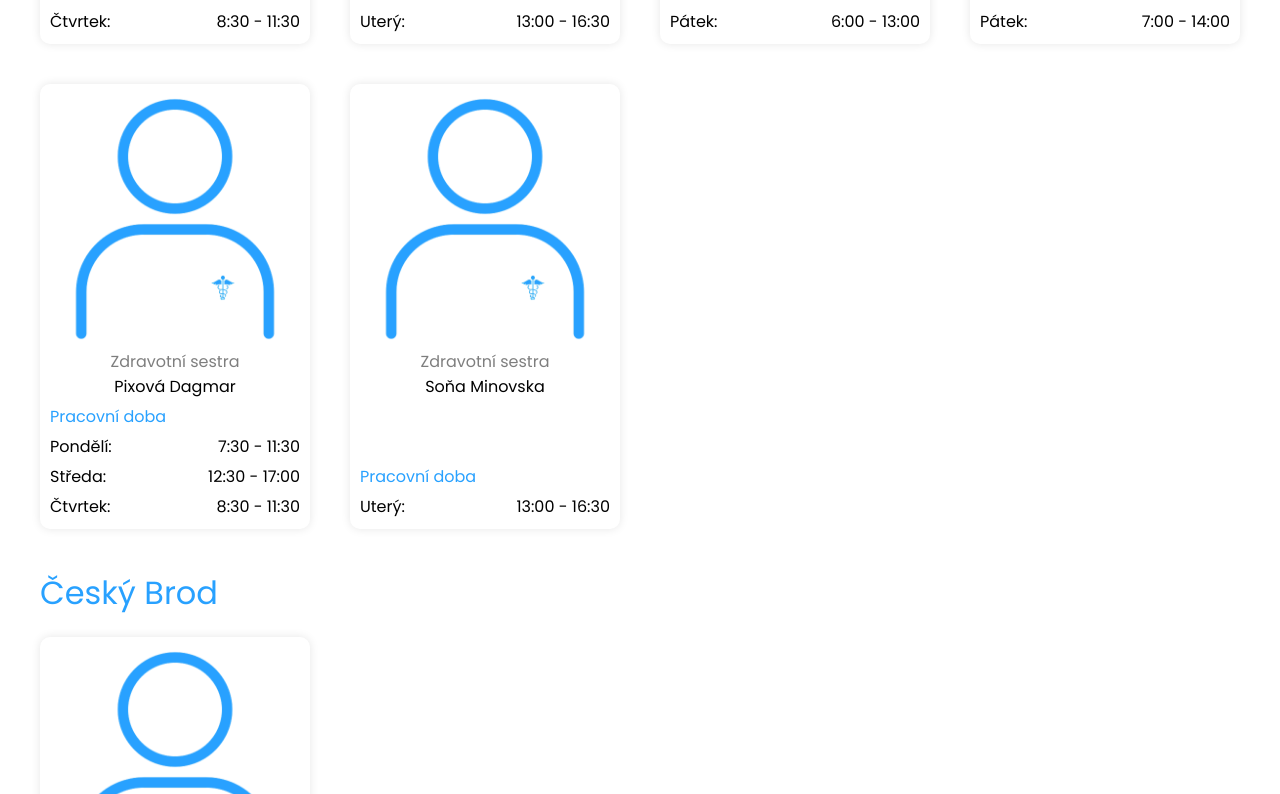
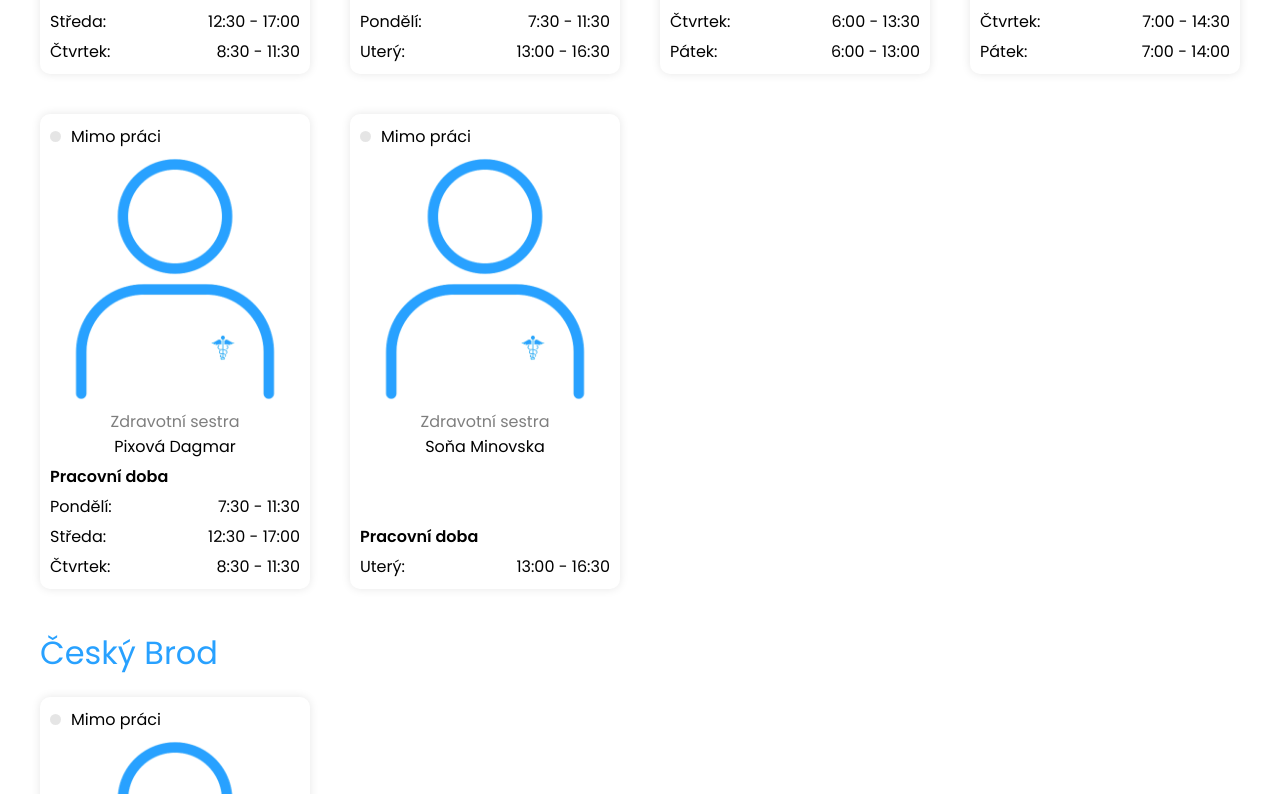
Before and after one commit to stepandordiai/bourek, a React (Vite) app in the folder frontend/: page /nas-tym in a window 1280 px wide. Shown: the part 986-1780 px from the top of the page. Built offline with nearby package versions, Linux system fonts and the light colour scheme; no server answers.

Commit message:
feat: update OurTeam page and translations

```diff
--- a/frontend/src/pages/OurTeam/OurTeam.jsx
+++ b/frontend/src/pages/OurTeam/OurTeam.jsx
@@ -12,8 +12,8 @@ const ourTeamData = [
 		number: "+420 602 273 579",
 		email: "josef@bourek.cz",
 		workingHours: [
-			{ name: "our_team.wed", hours: "12:30 - 17:00" },
-			{ name: "our_team.thu", hours: "8:30 - 11:30" },
+			{ id: 3, name: "our_team.wed", start: "12:30", end: "17:00" },
+			{ id: 4, name: "our_team.thu", start: "8:30", end: "11:30" },
 		],
 		place: 1,
 	},
@@ -23,8 +23,8 @@ const ourTeamData = [
 		email: "cadorinij@seznam.cz",
 		emailTxt: true,
 		workingHours: [
-			{ name: "our_team.mon", hours: "7:30 - 11:30" },
-			{ name: "our_team.tue", hours: "13:00 - 16:30" },
+			{ id: 1, name: "our_team.mon", start: "7:30", end: "11:30" },
+			{ id: 2, name: "our_team.tue", start: "13:00", end: "16:30" },
 		],
 		place: 1,
 	},
@@ -33,11 +33,11 @@ const ourTeamData = [
 		name: "Matějková Iva",
 		number: "+420 607 841 622",
 		workingHours: [
-			{ name: "our_team.mon", hours: "6:00 - 14:00" },
-			{ name: "our_team.tue", hours: "6:00 - 14:00" },
-			{ name: "our_team.wed", hours: "6:00 - 18:00" },
-			{ name: "our_team.thu", hours: "6:00 - 13:30" },
-			{ name: "our_team.fri", hours: "6:00 - 13:00" },
+			{ id: 1, name: "our_team.mon", start: "6:00", end: "14:00" },
+			{ id: 2, name: "our_team.tue", start: "6:00", end: "14:00" },
+			{ id: 3, name: "our_team.wed", start: "6:00", end: "18:00" },
+			{ id: 4, name: "our_team.thu", start: "6:00", end: "13:30" },
+			{ id: 5, name: "our_team.fri", start: "6:00", end: "13:00" },
 		],
 		place: 1,
 	},
@@ -45,11 +45,11 @@ const ourTeamData = [
 		profession: "our_team.profession_type_2",
 		name: "Jansová Radka",
 		workingHours: [
-			{ name: "our_team.mon", hours: "7:00 - 17:00" },
-			{ name: "our_team.tue", hours: "7:00 - 14:30" },
-			{ name: "our_team.wed", hours: "7:00 - 15:00" },
-			{ name: "our_team.thu", hours: "7:00 - 14:30" },
-			{ name: "our_team.fri", hours: "7:00 - 14:00" },
+			{ id: 1, name: "our_team.mon", start: "7:00", end: "14:30" },
+			{ id: 2, name: "our_team.tue", start: "7:00", end: "17:00" },
+			{ id: 3, name: "our_team.wed", start: "7:00", end: "15:00" },
+			{ id: 4, name: "our_team.thu", start: "7:00", end: "14:30" },
+			{ id: 5, name: "our_team.fri", start: "7:00", end: "14:00" },
 		],
 		place: 1,
 	},
@@ -57,26 +57,40 @@ const ourTeamData = [
 		profession: "our_team.profession_type_3",
 		name: "Pixová Dagmar",
 		workingHours: [
-			{ name: "our_team.mon", hours: "7:30 - 11:30" },
-			{ name: "our_team.wed", hours: "12:30 - 17:00" },
-			{ name: "our_team.thu", hours: "8:30 - 11:30" },
+			{ id: 1, name: "our_team.mon", start: "7:30", end: "11:30" },
+			{ id: 3, name: "our_team.wed", start: "12:30", end: "17:00" },
+			{ id: 4, name: "our_team.thu", start: "8:30", end: "11:30" },
 		],
 		place: 1,
 	},
 	{
 		profession: "our_team.profession_type_3",
 		name: "Soňa Minovska",
-		workingHours: [{ name: "our_team.tue", hours: "13:00 - 16:30" }],
+		workingHours: [
+			{ id: 2, name: "our_team.tue", start: "13:00", end: "16:30" },
+		],
 		place: 1,
 	},
 	{
 		profession: "our_team.profession_type_3",
 		name: "Elena Zajičkova",
 		number: "+420 601 369 198",
-		workingHours: [{ name: "our_team.tue", hours: "8:30 - 14:30" }],
+		workingHours: [
+			{ id: 2, name: "our_team.tue", start: "8:30", end: "14:30" },
+		],
 		place: 2,
 	},
 ];
+
+const now = new Date();
+const dayNow = now.getDay();
+const currentMinutes = now.getHours() * 60 + now.getMinutes();
+
+// TODO: learn this
+function timeToMinutes(time) {
+	const [h, m] = time.split(":").map(Number);
+	return h * 60 + m;
+}
 
 const OurTeam = () => {
 	const { t } = useTranslation();
@@ -104,8 +118,37 @@ const OurTeam = () => {
 										{ profession, name, number, email, workingHours, emailTxt },
 										index,
 									) => {
+										// TODO: learn this
+										const isWorkingNow = workingHours.some((day) => {
+											const start = timeToMinutes(day.start);
+											const end = timeToMinutes(day.end);
+
+											return (
+												currentMinutes >= start &&
+												currentMinutes <= end &&
+												day.id === dayNow
+											);
+										});
+
 										return (
 											<div key={index} className="our-team__card">
+												<div
+													style={{
+														display: "flex",
+														justifyContent: "flex-start",
+														alignItems: "center",
+														gap: 10,
+													}}
+												>
+													<span
+														className={`our-team__card-indicator ${isWorkingNow ? "indicator--active" : ""}`.trim()}
+													></span>
+													<span>
+														{isWorkingNow
+															? t("our_team.atWork")
+															: t("our_team.offWork")}
+													</span>
+												</div>
 												<img src={profileIcon} alt={name} loading="lazy" />
 												<div className="our-team__card-top">
 													<p>{t(profession)}</p>
@@ -135,15 +178,20 @@ const OurTeam = () => {
 													)}
 												</div>
 												<div className="our-team__card-bottom">
-													<p style={{ marginBottom: 5 }}>
+													<p style={{ marginBottom: 5, fontWeight: 600 }}>
 														{t("our_team.working_hours")}
 													</p>
 													<ul className="our-team__working-hours">
-														{workingHours.map((day, index) => {
+														{workingHours.map((day, i) => {
 															return (
-																<li key={index} className="day">
+																<li
+																	key={i}
+																	className={`day ${day.id === dayNow ? "day--active" : ""}`.trim()}
+																>
 																	<span>{t(day.name)}:</span>
-																	<span>{day.hours}</span>
+																	<span>
+																		{day.start} - {day.end}
+																	</span>
 																</li>
 															);
 														})}
@@ -163,8 +211,36 @@ const OurTeam = () => {
 										{ profession, name, number, email, workingHours },
 										index,
 									) => {
+										const isWorkingNow = workingHours.some((day) => {
+											const start = timeToMinutes(day.start);
+											const end = timeToMinutes(day.end);
+
+											return (
+												currentMinutes >= start &&
+												currentMinutes <= end &&
+												day.id === dayNow
+											);
+										});
+
 										return (
 											<div key={index} className="our-team__card">
+												<div
+													style={{
+														display: "flex",
+														justifyContent: "flex-start",
+														alignItems: "center",
+														gap: 10,
+													}}
+												>
+													<span
+														className={`our-team__card-indicator ${isWorkingNow ? "indicator--active" : ""}`.trim()}
+													></span>
+													<span>
+														{isWorkingNow
+															? t("our_team.atWork")
+															: t("our_team.offWork")}
+													</span>
+												</div>
 												<img src={profileIcon} alt="" />
 												<div className="our-team__card-top">
 													<p>{t(profession)}</p>
@@ -179,15 +255,20 @@ const OurTeam = () => {
 													)}
 												</div>
 												<div className="our-team__card-bottom">
-													<p style={{ marginBottom: 5 }}>
+													<p style={{ marginBottom: 5, fontWeight: 500 }}>
 														{t("our_team.working_hours")}
 													</p>
 													<ul className="our-team__working-hours">
-														{workingHours.map((day, index) => {
+														{workingHours.map((day, i) => {
 															return (
-																<li key={index} className="day">
+																<li
+																	key={i}
+																	className={`day ${day.id === dayNow ? "day--active" : ""}`.trim()}
+																>
 																	<span>{t(day.name)}:</span>
-																	<span>{day.hours}</span>
+																	<span>
+																		{day.start} - {day.end}
+																	</span>
 																</li>
 															);
 														})}
--- a/frontend/src/pages/OurTeam/OurTeam.scss
+++ b/frontend/src/pages/OurTeam/OurTeam.scss
@@ -15,6 +15,36 @@
 	display: grid;
 	grid-template-columns: repeat(4, 1fr);
 	gap: 40px;
+}
+
+.our-team__card-indicator {
+	display: inline-block;
+	width: 11px;
+	aspect-ratio: 1/1;
+	border-radius: 50%;
+	background: rgba(0, 0, 0, 0.1);
+}
+
+.indicator--active {
+	position: relative;
+	background: var(--blue-clr);
+
+	&::after {
+		content: "";
+		position: absolute;
+		width: 100%;
+		aspect-ratio: 1/1;
+		border-radius: inherit;
+		background: var(--blue-clr);
+		animation: animateIndicator 2s infinite;
+	}
+}
+
+@keyframes animateIndicator {
+	to {
+		scale: 2;
+		opacity: 0;
+	}
 }
 
 .our-team__card {
@@ -49,10 +79,6 @@
 .our-team__card-bottom {
 	width: 100%;
 	margin-top: auto;
-
-	p {
-		color: var(--blue-clr);
-	}
 }
 
 .our-team__working-hours {
@@ -66,8 +92,7 @@
 }
 
 .day--active {
-	background: var(--blue-clr);
-	color: #fff;
+	color: var(--blue-clr);
 }
 
 @media (max-width: 1200px) {
--- a/frontend/src/translations/cs/translation.json
+++ b/frontend/src/translations/cs/translation.json
@@ -74,7 +74,9 @@
 		"thu": "Čtvrtek",
 		"fri": "Pátek",
 		"sat": "Sobota",
-		"sun": "Neděle"
+		"sun": "Neděle",
+		"atWork": "V práci",
+		"offWork": "Mimo práci"
 	},
 
 	"surgery": {
--- a/frontend/src/translations/en/translation.json
+++ b/frontend/src/translations/en/translation.json
@@ -74,7 +74,9 @@
 		"thu": "Thursday",
 		"fri": "Friday",
 		"sat": "Saturday",
-		"sun": "Sunday"
+		"sun": "Sunday",
+		"atWork": "At work",
+		"offWork": "Off work"
 	},
 
 	"surgery": {
--- a/frontend/src/translations/uk/translation.json
+++ b/frontend/src/translations/uk/translation.json
@@ -74,7 +74,9 @@
 		"thu": "Четвер",
 		"fri": "П'ятниця",
 		"sat": "Субота",
-		"sun": "Неділя"
+		"sun": "Неділя",
+		"atWork": "На роботі",
+		"offWork": "Не на роботі"
 	},
 
 	"surgery": {
```
